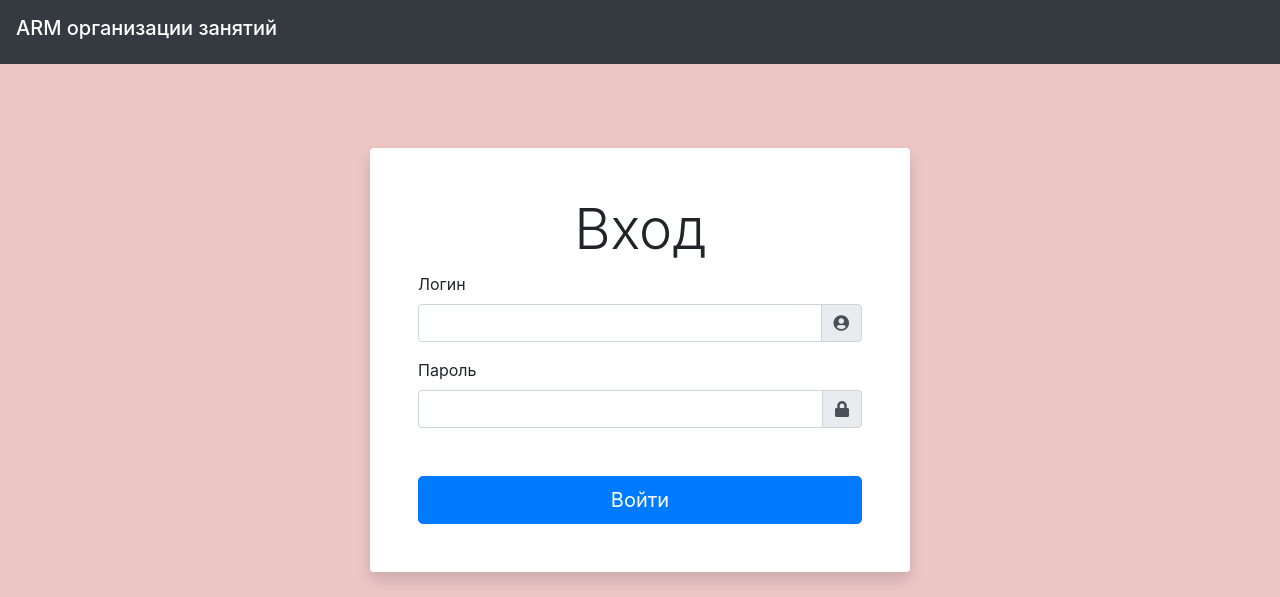
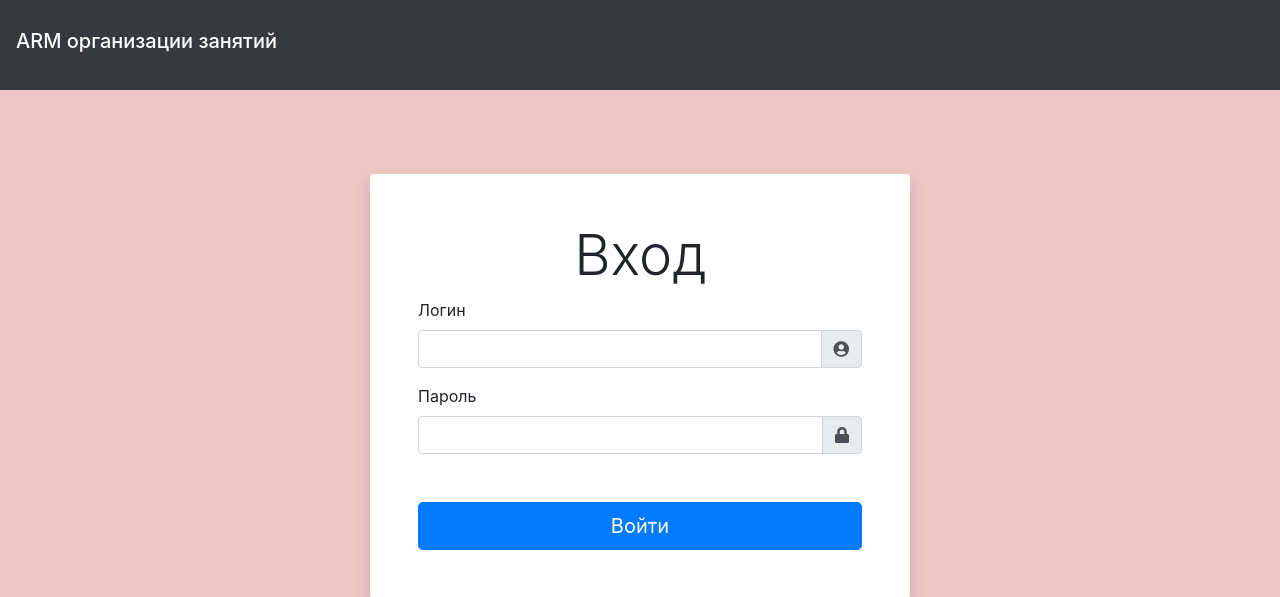
Before and after one commit to ConfickerVik/ARM, a Django app: page / in a window 1280 px wide. Shown: the top 597 px of the page. Run offline with Django 3.2, Linux system fonts and the light colour scheme; some libraries are stand-ins or nearby versions.

Commit message:
change form auth

```diff
--- a/KRPS/templates/auth/index.html
+++ b/KRPS/templates/auth/index.html
@@ -8,7 +8,7 @@
     </style>
 
 
-    <nav class="navbar navbar-dark bg-dark">
+    <nav class="navbar navbar-dark bg-dark " style="height: 90px;">
         <h4 class="navbar-brand">ARM организации занятий</h4>
     </nav>
 
```
